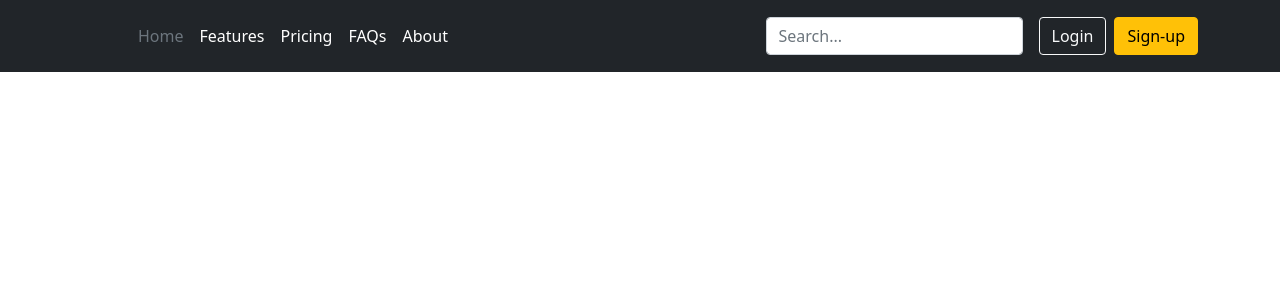
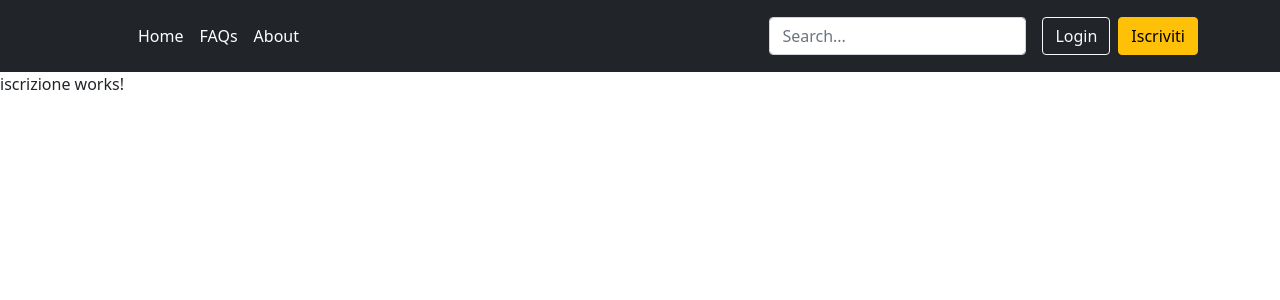
Before and after one commit to bstefano79/fantacalcio, an Angular app: page /iscriviti in a window 1280 px wide. Before the commit this address led to /. Shown: the top 300 px of the page. Built offline with nearby package versions, Linux system fonts and the light colour scheme.

Commit message:
componente iscrizione e routing

```diff
--- a/src/app/app-routing.module.ts
+++ b/src/app/app-routing.module.ts
@@ -1,7 +1,10 @@
 import { NgModule } from '@angular/core';
 import { RouterModule, Routes } from '@angular/router';
+import { IscrizioneComponent } from './iscrizione/iscrizione.component';
 
-const routes: Routes = [];
+const routes: Routes = [
+  { path: 'iscriviti', component: IscrizioneComponent }
+];
 
 @NgModule({
   imports: [RouterModule.forRoot(routes)],
--- a/src/app/app.component.html
+++ b/src/app/app.component.html
@@ -6,9 +6,7 @@
       </a>
 
       <ul class="nav col-12 col-lg-auto me-lg-auto mb-2 justify-content-center mb-md-0">
-        <li><a href="#" class="nav-link px-2 text-secondary">Home</a></li>
-        <li><a href="#" class="nav-link px-2 text-white">Features</a></li>
-        <li><a href="#" class="nav-link px-2 text-white">Pricing</a></li>
+        <li><a href="/" class="nav-link px-2 text-white">Home</a></li>
         <li><a href="#" class="nav-link px-2 text-white">FAQs</a></li>
         <li><a href="#" class="nav-link px-2 text-white">About</a></li>
       </ul>
@@ -19,7 +17,7 @@
 
       <div class="text-end">
         <button type="button" class="btn btn-outline-light me-2">Login</button>
-        <button type="button" class="btn btn-warning">Sign-up</button>
+        <button type="button" class="btn btn-warning" (click)="router.navigateByUrl('/iscriviti');">Iscriviti</button>
       </div>
     </div>
   </div>
--- a/src/app/app.module.ts
+++ b/src/app/app.module.ts
@@ -3,10 +3,12 @@ import { BrowserModule } from '@angular/platform-browser';
 
 import { AppRoutingModule } from './app-routing.module';
 import { AppComponent } from './app.component';
+import { IscrizioneComponent } from './iscrizione/iscrizione.component';
 
 @NgModule({
   declarations: [
-    AppComponent
+    AppComponent,
+    IscrizioneComponent
   ],
   imports: [
     BrowserModule,
--- /dev/null
+++ b/src/app/iscrizione/iscrizione.component.html
@@ -0,0 +1 @@
+<p>iscrizione works!</p>
--- /dev/null
+++ b/src/app/iscrizione/iscrizione.component.ts
@@ -0,0 +1,15 @@
+import { Component, OnInit } from '@angular/core';
+
+@Component({
+  selector: 'app-iscrizione',
+  templateUrl: './iscrizione.component.html',
+  styleUrls: ['./iscrizione.component.scss']
+})
+export class IscrizioneComponent implements OnInit {
+
+  constructor() { }
+
+  ngOnInit(): void {
+  }
+
+}
```
Also changed, not shown: src/app/app.component.ts (+7 -2 lines), src/app/iscrizione/iscrizione.component.scss (added), 1 other file (tests, documents, lock files or other folders).
